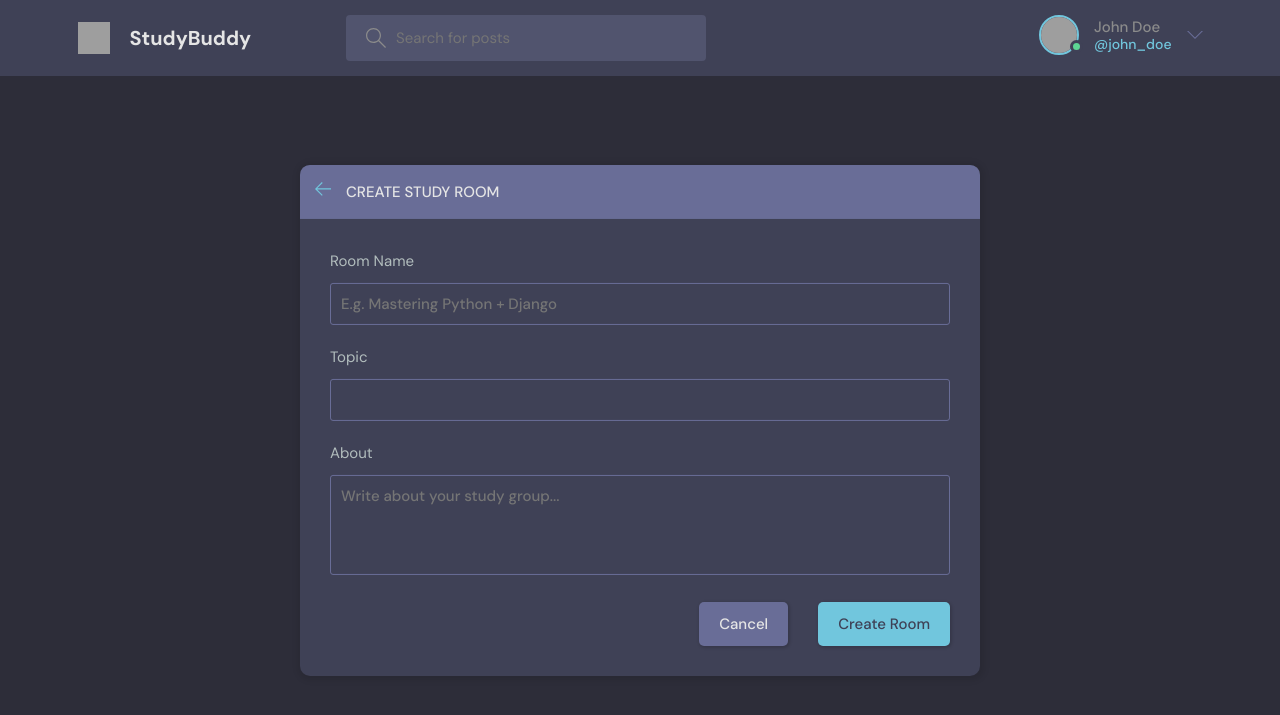
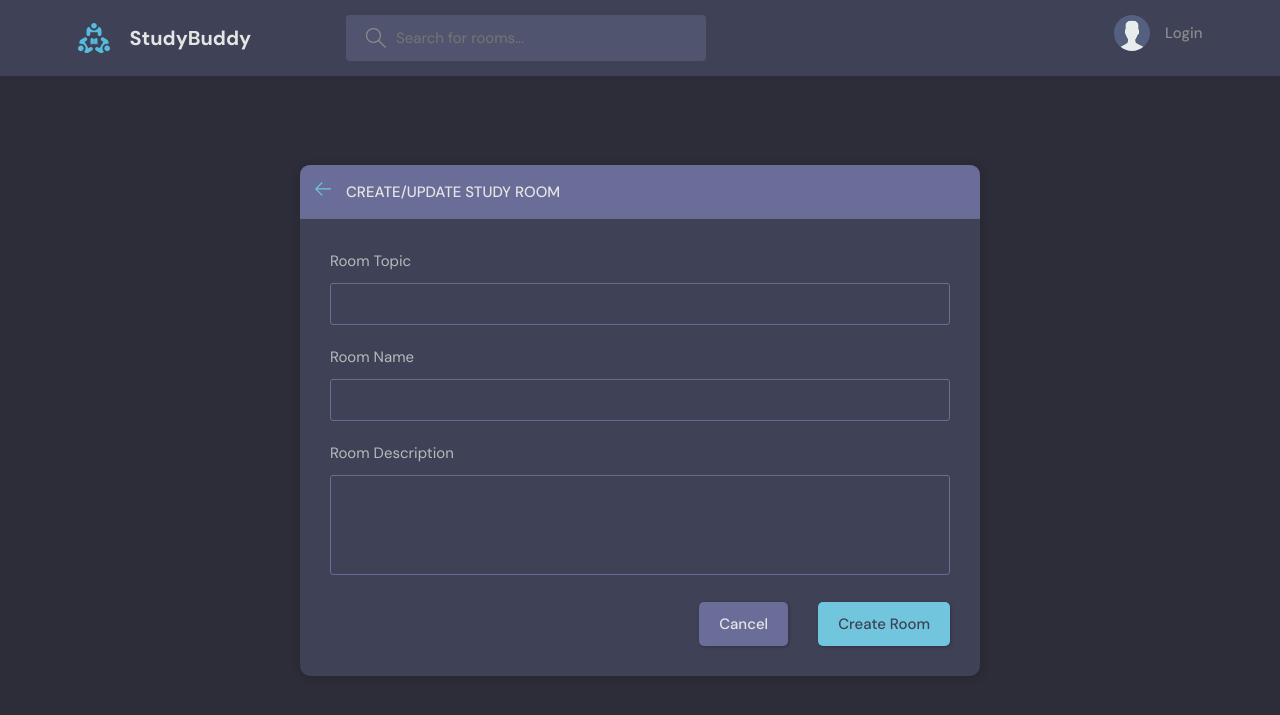
Before and after one commit to quevinrai/studybud, a Django app: template base/templates/base/room_form.html in a window 1280 px wide. Shown: the top 715 px of the page. Run offline with Django 4.2, Linux system fonts and the light colour scheme; the template is opened without the code that fills it: values that come from a table or form of the project are taken from there, others are empty; grey boxes are pictures that could not be loaded.

Commit message:
Refactor code

```diff
--- a/base/templates/base/room_form.html
+++ b/base/templates/base/room_form.html
@@ -1,60 +1,13 @@
-<!DOCTYPE html>
-<html lang="en">
+{% extends 'main.html' %}
 
-<head>
-  <meta charset="UTF-8" />
-  <meta http-equiv="X-UA-Compatible" content="IE=edge" />
-  <meta name="viewport" content="width=device-width, initial-scale=1.0" />
-  <link rel="shortcut icon" href="assets/favicon.ico" type="image/x-icon" />
-  <link rel="stylesheet" href="style.css" />
-  <title>StudyBuddy - Find study partners around the world!</title>
-</head>
+{% block content %}
 
-<body>
-  <header class="header header--loggedIn">
-    <div class="container">
-      <a href="/" class="header__logo">
-        <img src="assets/logo.svg" />
-        <h1>StudyBuddy</h1>
-      </a>
-      <form class="header__search">
-        <label>
-          <svg version="1.1" xmlns="http://www.w3.org/2000/svg" width="32" height="32" viewBox="0 0 32 32">
-            <title>search</title>
-            <path
-              d="M32 30.586l-10.845-10.845c1.771-2.092 2.845-4.791 2.845-7.741 0-6.617-5.383-12-12-12s-12 5.383-12 12c0 6.617 5.383 12 12 12 2.949 0 5.649-1.074 7.741-2.845l10.845 10.845 1.414-1.414zM12 22c-5.514 0-10-4.486-10-10s4.486-10 10-10c5.514 0 10 4.486 10 10s-4.486 10-10 10z">
-            </path>
-          </svg>
-          <input placeholder="Search for posts" />
-        </label>
-      </form>
-      <nav class="header__menu">
-        <!-- Not Logged In -->
-        <!-- <a href="/login.html">
-            <img src="./assets/avatar.svg" />
-            <p>Account</p>
-          </a> -->
-
-        <!-- Logged In -->
-        <a href="#">
-          <div class="avatar avatar--medium active">
-            <img src="https://randomuser.me/api/portraits/men/37.jpg" />
-          </div>
-          <p>John Doe <span>@john_doe</span></p>
-          <svg version="1.1" xmlns="http://www.w3.org/2000/svg" width="32" height="32" viewBox="0 0 32 32">
-            <title>chevron-down</title>
-            <path d="M16 21l-13-13h-3l16 16 16-16h-3l-13 13z"></path>
-          </svg>
-        </a>
-      </nav>
-    </div>
-  </header>
 <main class="create-room layout">
   <div class="container">
     <div class="layout__box">
       <div class="layout__boxHeader">
         <div class="layout__boxTitle">
-            <a href="index.html">
+          <a href="{% url 'home' %}">
             <svg version="1.1" xmlns="http://www.w3.org/2000/svg" width="32" height="32" viewBox="0 0 32 32">
               <title>arrow-left</title>
               <path
@@ -62,17 +15,36 @@
               </path>
             </svg>
           </a>
-            <h3>Create Study Room</h3>
+          <h3>Create/Update Study Room</h3>
         </div>
       </div>
       <div class="layout__body">
-          <form class="form" action="#">
+        <form class="form" method="POST" action="#">
+          {% csrf_token %}
+
           <div class="form__group">
-              <label for="room_name">Room Name</label>
-              <input id="room_name" name="room_name" type="text" placeholder="E.g. Mastering Python + Django" />
+            <label for="room_topic">Room Topic</label>
+            <input required type="text" name="topic" list="topic-list">
+            <datalist id="topic-list">
+              <select id="room_topic">
+                {% for topic in topics %}
+                  <option value="{{topic.name}}">{{topic.name}}</option>
+                {% endfor %}
+              </select>
+            </datalist>
           </div>
 
           <div class="form__group">
+            <label for="room_name">Room Name</label>
+            {{form.name}}
+          </div>
+
+          <div class="form__group">
+            <label for="room_description">Room Description</label>
+            {{form.description}}
+          </div>
+
+          {% comment %} <div class="form__group">
             <label for="room_topic">Topic</label>
             <input required type="text" name="topic" id="room_topic" list="topic-list" />
             <datalist id="topic-list">
@@ -83,13 +55,9 @@
               </select>
             </datalist>
 
-            </div>
+          </div> {% endcomment %}
 
 
-            <div class="form__group">
-              <label for="room_about">About</label>
-              <textarea name="room_about" id="room_about" placeholder="Write about your study group..."></textarea>
-            </div>
           <div class="form__action">
             <a class="btn btn--dark" href="index.html">Cancel</a>
             <button class="btn btn--main" type="submit">Create Room</button>
@@ -99,6 +67,5 @@
     </div>
   </div>
 </main>
-</body>
 
-</html>
+{% endblock content %}
```
Lines whose indentation alone changed are shown as unchanged.
